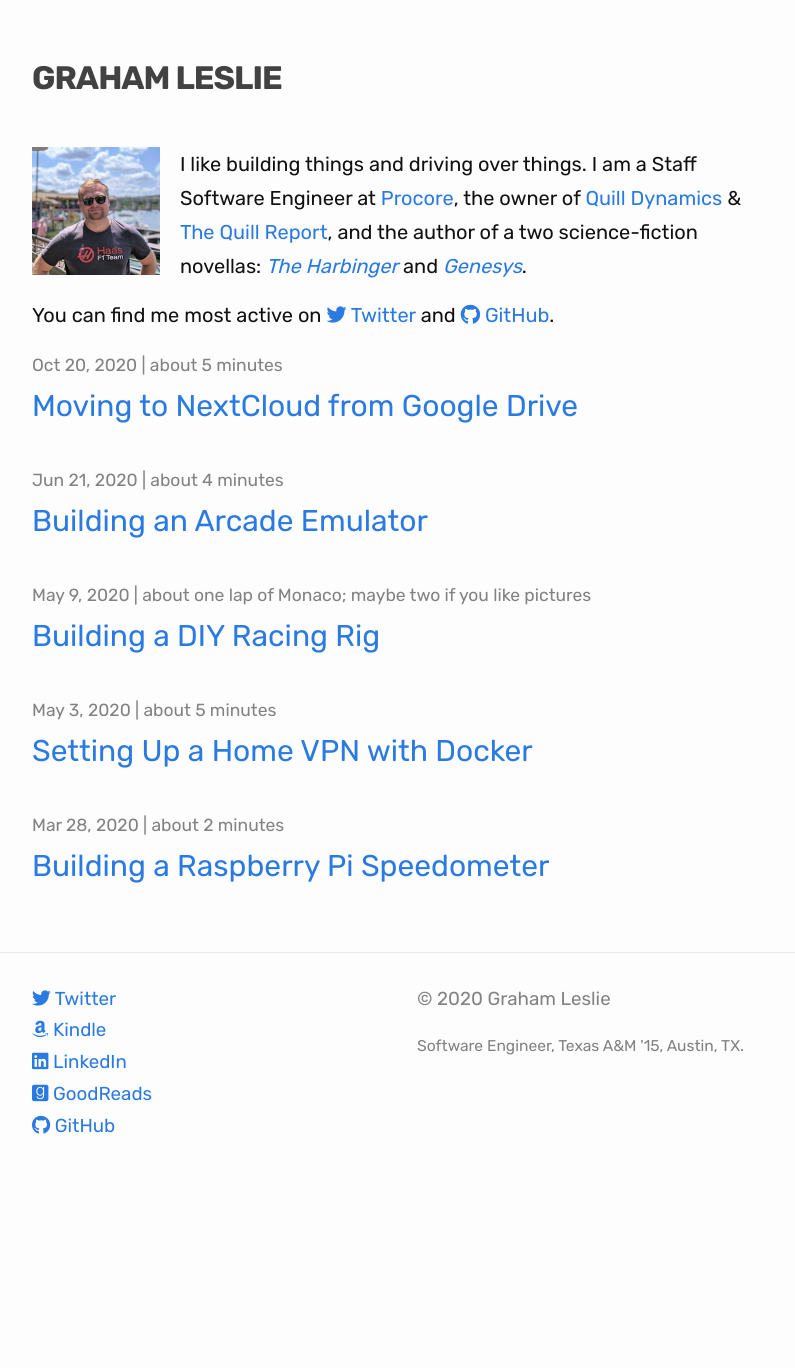
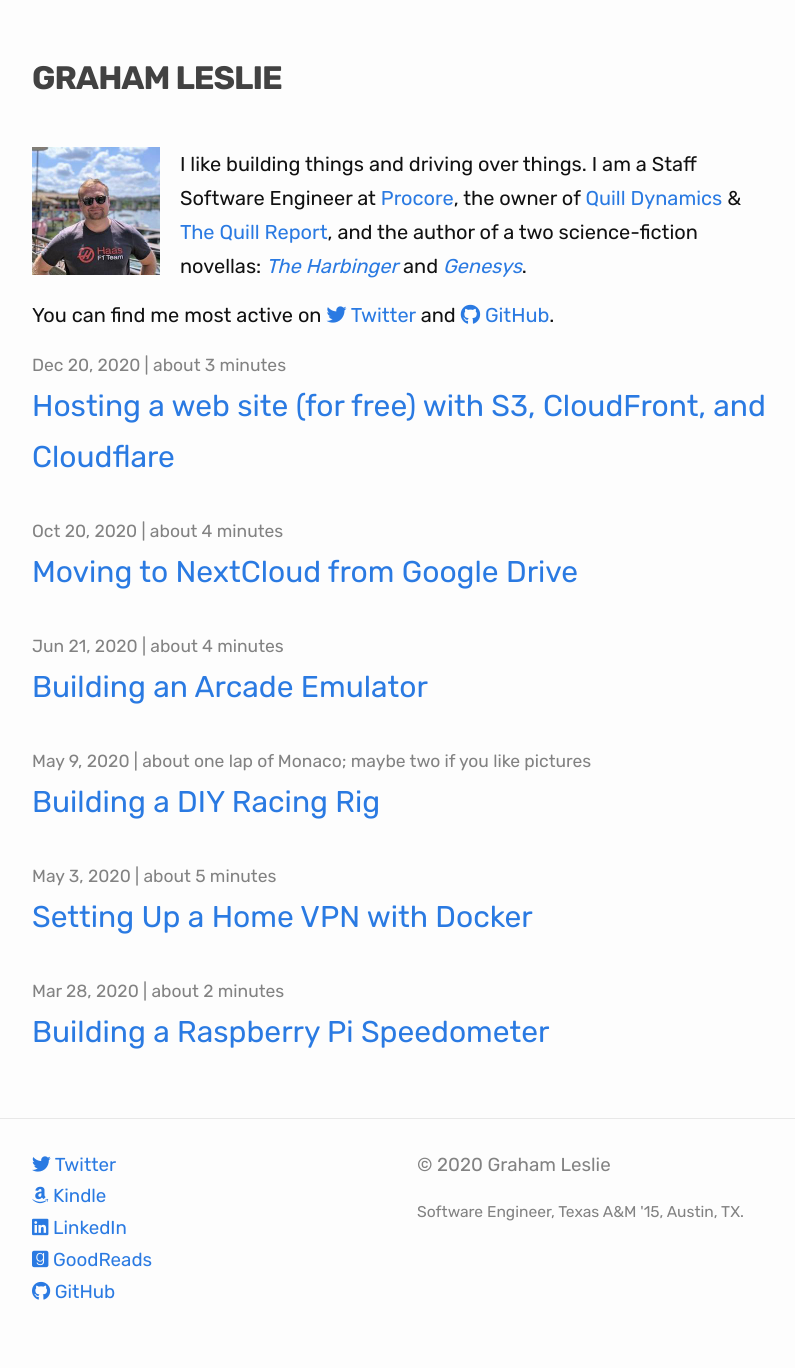
Before and after one commit to grahamleslie/grahamleslie.github.io, a Jekyll site: the page built from index.markdown, in a window 1280 px wide. Shown: the whole page, without its empty margins (238-1033 px from the left). Built offline with Jekyll 4.4.1, drawn with Linux system fonts in a browser that asks for light colours; nearby versions of some CDN libraries; before the commit the page ends 1202 px from its top, so only the background shows below that; part of the change alters nothing that is shown.

Commit message:
Adds new post

````diff
--- a/_posts/2020-10-19-moving-off-google-drive.md
+++ b/_posts/2020-10-19-moving-off-google-drive.md
@@ -3,7 +3,7 @@ layout: post
 title: "Moving to NextCloud from Google Drive"
 date: 2020-10-19 019:40:29 -0500
 categories: docker home homelab nextcloud google drive privacy
-duration: "5 minutes"
+duration: "4 minutes"
 ---
 
 I've toyed around with moving away from Google Drive for a few years now, honestly from less of a die-hard-privacy-proponent-point-of-view but more because I thought it would be interesting to try to replace it with something self-managed.
--- /dev/null
+++ b/_posts/2020-12-19-hosting-a-website-with-s3.md
@@ -0,0 +1,62 @@
+---
+layout: post
+title: "Hosting a web site (for free) with S3, CloudFront, and Cloudflare"
+date: 2020-12-19 020:30:31 -0500
+categories: web site amazon s3 cloudfront cloudflare
+duration: "3 minutes"
+---
+
+I host a handful of web sites for free using Amazon S3, CloudFront, and Cloudflare. Here's how:
+
+### Architecture
+
+```
++-----------+    +------------+    +------------+
+|           |    |            |    |            |
+| S3 Static |    | CloudFront |    | Cloudflare |
+| Website   |<---| CDN        |<---| DNS        |<---Inbound
+|           |    |            |    |            |
++-----------+    +------------+    +------------+
+```
+
+### Cloudflare
+
+Add your domain to Cloudflare. You can follow their instructions for setting up nameservers wherever you purchased your domain.
+
+### S3 Static web site
+
+Create a bucket on S3. I like to use the fully-qualified domain name as the bucket name. This will hold the distributable files for the web site and provide some basic hosting.
+
+Using **ACL control**, grant _Everyone (public access)_ _Objects: List_ and _Bucket ACL: Read_.
+
+In **Properties**, enable _Static web site Hosting_. Set _Index_ and _Error Document_ to `index.html`.
+
+### Certificate Manager
+
+Request a certificate for your domain name(s). Make sure you include additional names for any subdomains you need.
+
+You'll need to verify ownership by adding some CNAMEs to Cloudflare.
+
+### CloudFront Distribution
+
+Create a CloudFront Distribution. This will accept the CNAME(s) for your custom domain.
+
+Change the **Price Class** to _Use Only U.S., Canada and Europe_ if that's all you need.
+
+Add any **Alternate Domain Names (CNAMEs)** that will be used to access your site (like `www.` prefix).
+
+Choose **SSL Certificate** _Custom SSL Certificate (example.com)_. Choose the certificate you created in **Certificate Manager**.
+
+Set **Default Root Object** to `index.html`.
+
+### Cloudflare
+
+In the **DNS** tab, set up your site's DNS. Add a **CNAME** from your domain name to the CloudFront distribution URL. Don't forget to add any other CNAMEs, like `www`.
+
+In the **SSL/TLS** tab, pick the mode _Full_.
+
+Under the **Edge Certificates** subtab, toggle _Always Use HTTPS_ to _On_.
+
+### Wait ⏳
+
+It might take 24 hours for your site to become available, but after that your site should be live, and it should never exceed the free tier on AWS.
````
